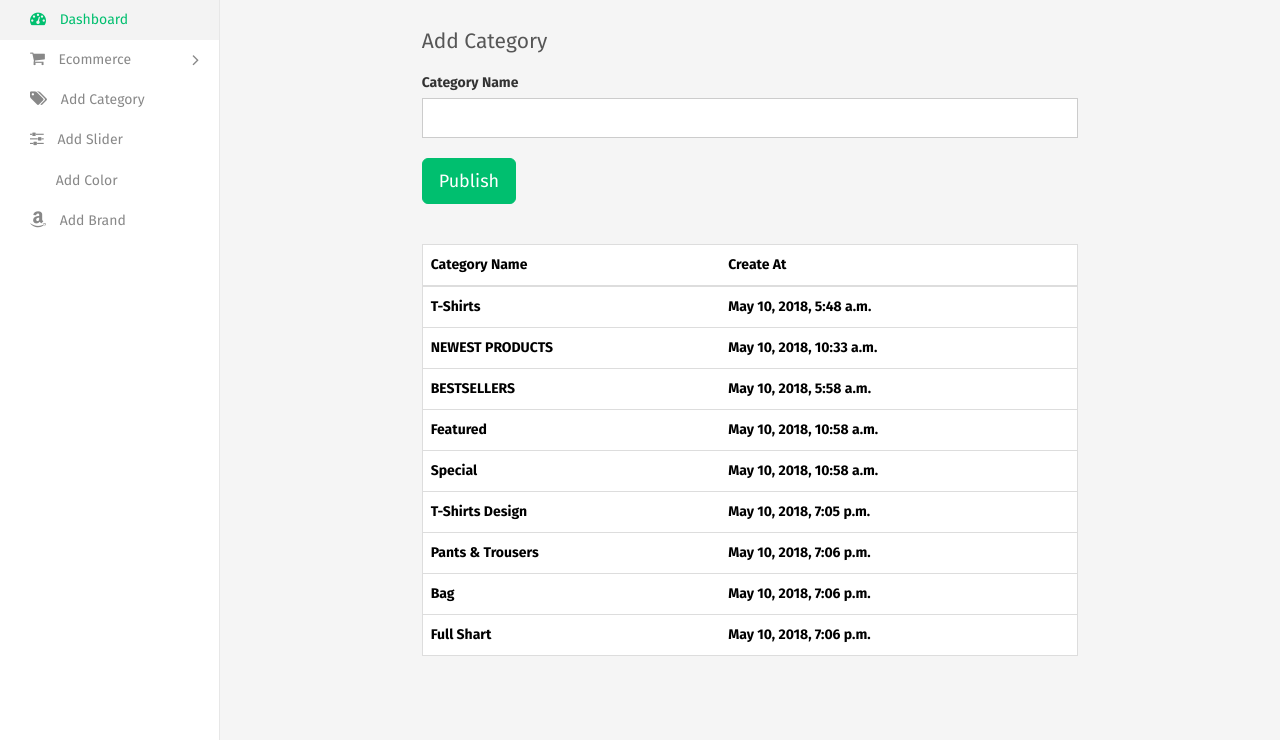
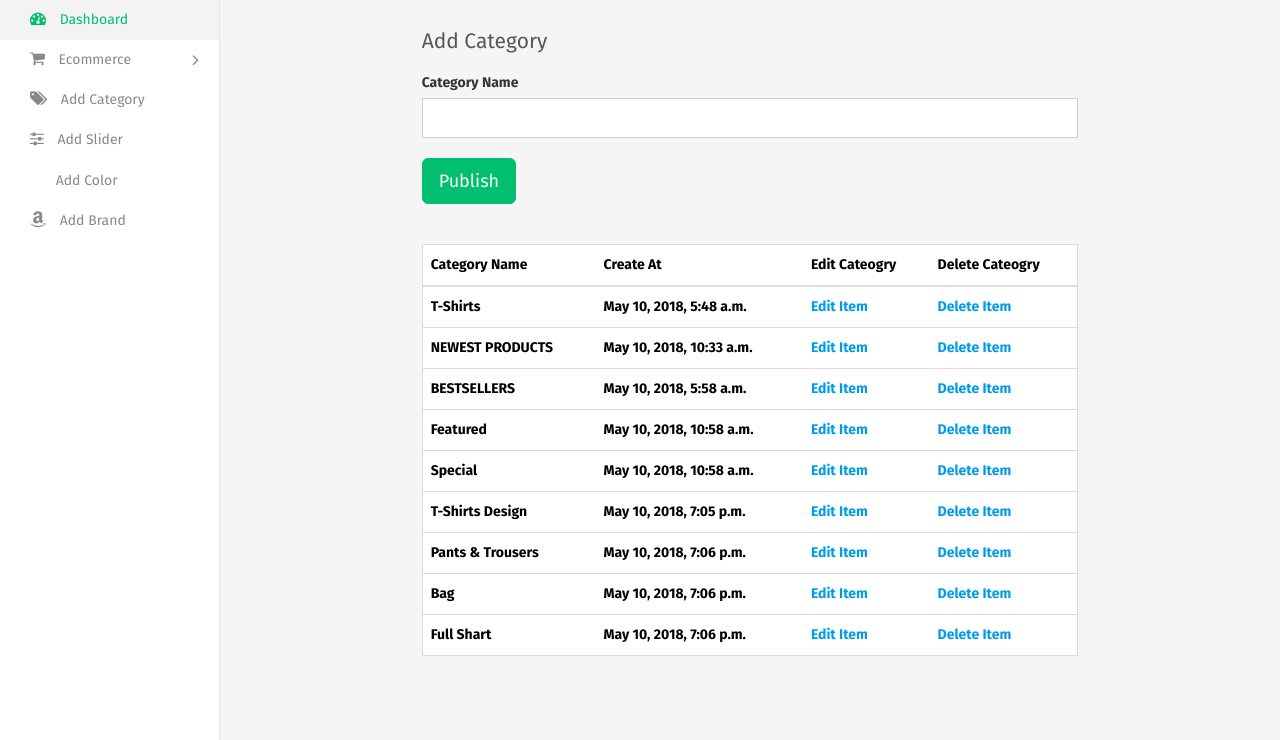
Before and after one commit to mbrsagor/graphql, a Django app: page /add-category/ in a window 1280 px wide. Shown: the part 60-800 px from the top of the page. Run offline with Django 3.2, Linux system fonts and the light colour scheme; a user stored in the database is signed in; data comes from the database, SQL or seed files in the repository; both versions use the stored data as it was after the commit; lists and menus that the app fills with data are empty; some libraries are stand-ins or nearby versions.

Commit message:
implement category admin delete

```diff
--- a/designlast/shopapp/urls.py
+++ b/designlast/shopapp/urls.py
@@ -25,6 +25,7 @@
     path('add-color/', add_Color_Views, name = 'add_Color_Views'),
     path('add-category/', category_views, name = 'category_views'),
     path('add-brand/', adding_brand_views, name = 'adding_brand_views'),
+    path('delete-category/<int:id>/', deleteCateogry_Views, name = 'delete_category'),
 
 ]
 
--- a/designlast/shopapp/views.py
+++ b/designlast/shopapp/views.py
@@ -53,7 +53,7 @@
 
 
 
-# Category
+# Category Product
 class Category_View(View):
 
     def get(self, request, name):
@@ -335,3 +335,15 @@
         return render(request, template_name, context)
     else:
         return redirect(login_views)
+
+
+
+
+# Delete Function
+def deleteCateogry_Views(request, id):
+    if request.user.is_authenticated:
+        delete_obj = get_object_or_404(Category, id = id)
+        delete_obj.delete()
+        return redirect(category_views)
+    else:
+        return redirect(login_views)
--- a/designlast/templates/admin/category.html
+++ b/designlast/templates/admin/category.html
@@ -32,6 +32,8 @@
                       <tr>
                         <th>Category Name</th>
                         <th>Create At</th>
+                        <th>Edit Cateogry</th>
+                        <th>Delete Cateogry</th>
                       </tr>
                     </thead>
                     <tbody>
@@ -40,6 +42,8 @@
                       <tr>
                         <th>{{cat.name}}</th>
                         <th>{{cat.create_at}}</th>
+                        <th><a href="">Edit Item</a></th>
+                        <th><a href="{% url 'delete_category' cat.id %}">Delete Item</a></th>
                       </tr>
                       {% endfor %}
                       {% endif %}
--- a/designlast/templates/design/shop-sidebar-left.html
+++ b/designlast/templates/design/shop-sidebar-left.html
@@ -1,7 +1,7 @@
 {% extends 'app/base.html' %}
 {% load static %}
 
-{% block title %} {{ title_category.name }} {% endblock %}
+{% block title %} {{ title_category.name }} Category {% endblock %}
 
 {% block content %}
 
```
Also changed, not shown: designlast/db.sqlite3.
